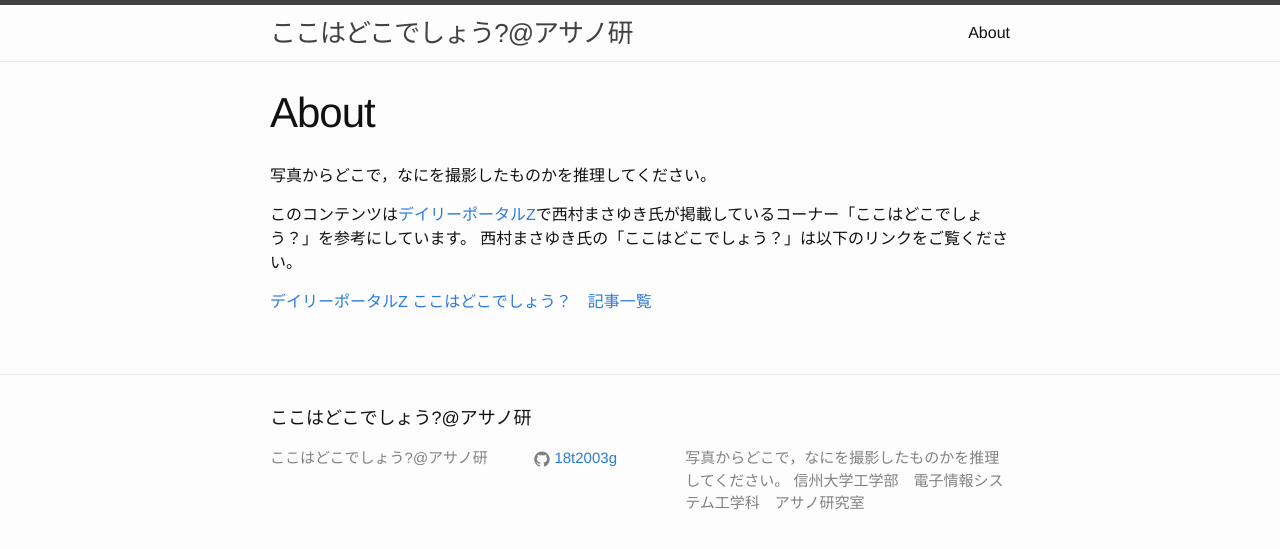
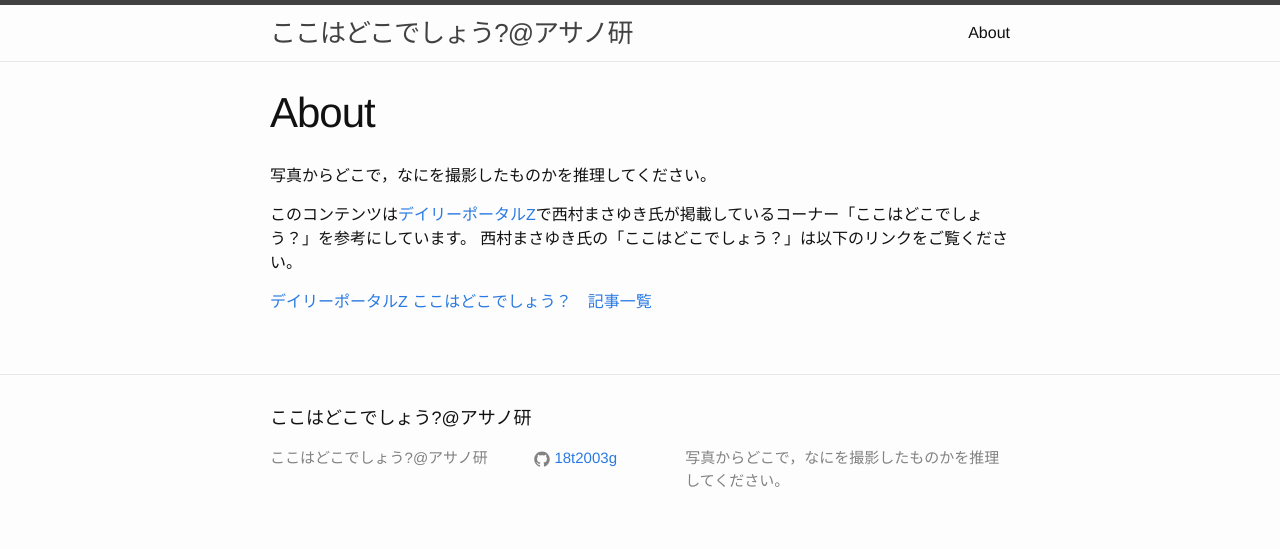
Before and after one commit to asano-lab/kokodoko, a Jekyll site: the page built from about.md, in a window 1280 px wide. Shown: the top 549 px of the page. Built offline with Jekyll 4.4.1, drawn with Linux system fonts in a browser that asks for light colours.

Commit message:
Update _config.yml

```diff
--- a/_config.yml
+++ b/_config.yml
@@ -10,7 +10,6 @@
 #email: 18t2003g@shinshu-u.ac.jp
 description: >
   写真からどこで，なにを撮影したものかを推理してください。
-  信州大学工学部　電子情報システム工学科　アサノ研究室
 baseurl: "/kokodoko" # the subpath of your site, e.g. /blog
 url: "http://18t2003@.github.io" # the base hostname & protocol for your site
 github_username: 18t2003g
```
